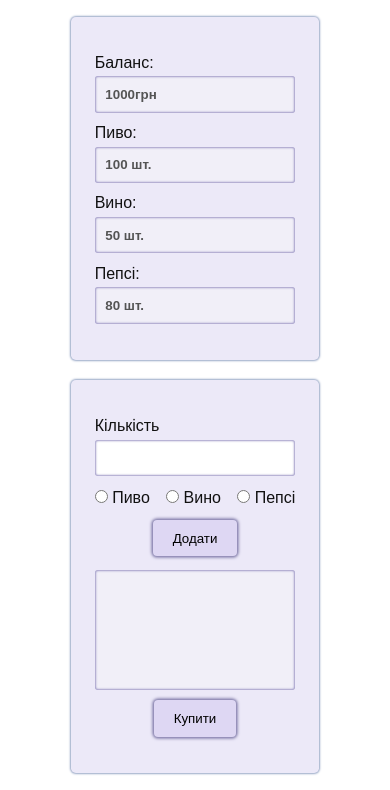
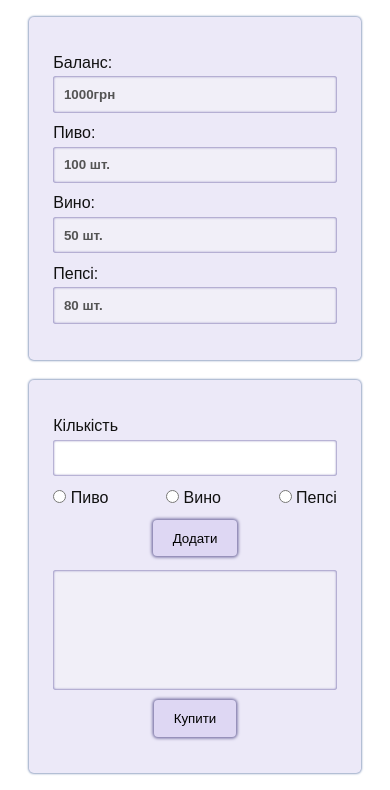
Before and after one commit to andriy1399/shopsModule, a plain HTML site: page index.html in a window 390 px wide. Shown: the top 790 px of the page. Drawn offline with Linux system fonts and the light colour scheme.

Commit message:
third demo

```diff
--- a/css/style.css
+++ b/css/style.css
@@ -186,6 +186,11 @@ input[type='radio'] {
 
 @media screen and (max-width: 820px) {
 
+    .wrapper {
+        max-width: 80%;
+
+    }
+
     .row {
         align-items: stretch;
         flex-direction: column;
@@ -194,7 +199,7 @@ input[type='radio'] {
 
     .col {
         margin: 0 auto;
-        width: 70%;
+        width: 90%;
         padding: 2.3em 1.5em;
     }
 
@@ -208,14 +213,19 @@ input[type='radio'] {
     }
     .window {
         top: 42vh;
+        width: 90%;
     }
 
 }
 
 @media screen and (max-width: 620px){
+    .wrapper {
+        max-width: 85%;
+
+    }
     .col {
         margin: 0 auto;
-        width: 85%;
+        width: 100%;
         padding: 2.3em 1.5em;
     }
     .check-content {
@@ -223,4 +233,5 @@ input[type='radio'] {
         margin-bottom: 20px;
     }
 
+
 }
```
